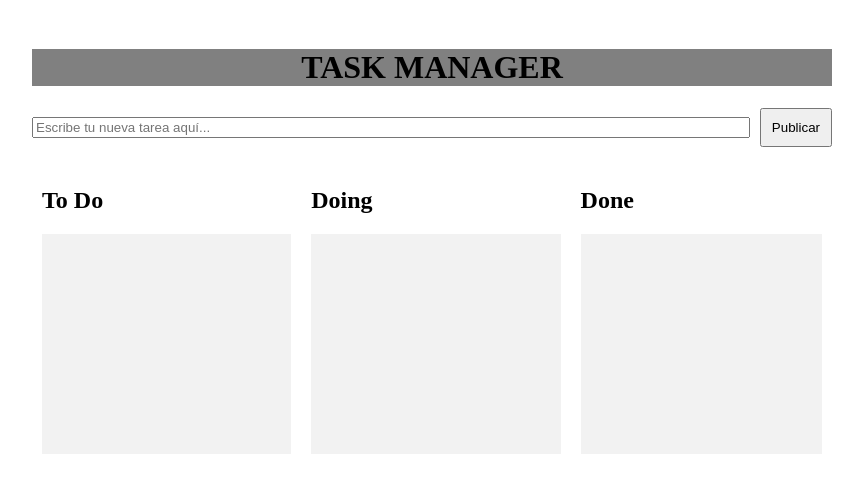
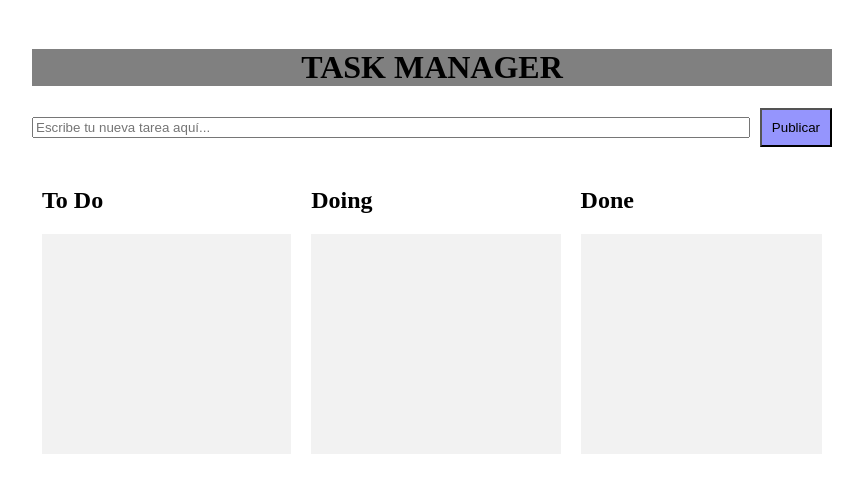
Before and after one commit to matilocker/Lab-13, a plain HTML site: page index.html in a window 1280 px wide. Shown: the whole page, without its empty margins (208-1071 px from the left). Drawn offline with Linux system fonts and the light colour scheme.

Commit message:
ahora sí

```diff
--- a/index.html
+++ b/index.html
@@ -11,7 +11,7 @@
         <h1>TASK MANAGER</h1>
         <div class="form">
             <input type="text" id="taskInput" placeholder="Escribe tu nueva tarea aquí...">
-            <button onclick="createTask()">Publicar</button>
+            <button class="publicar" onclick="createTask()">Publicar</button>
         </div>
         <div class="board">
             <div class="column">
--- a/styles.css
+++ b/styles.css
@@ -22,6 +22,10 @@ input[type="text"] {
 
 button {
     padding: 10px;
+}
+
+.publicar {
+    background-color: rgb(149, 149, 253);
 }
 
 .board {
```
